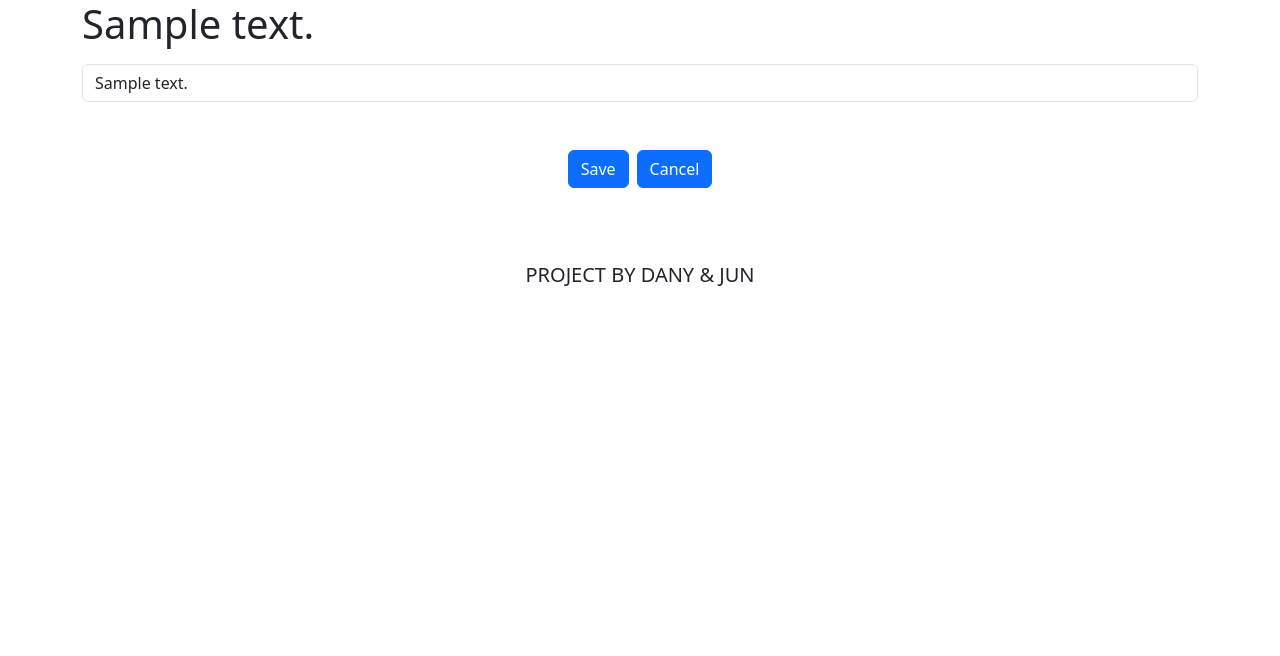
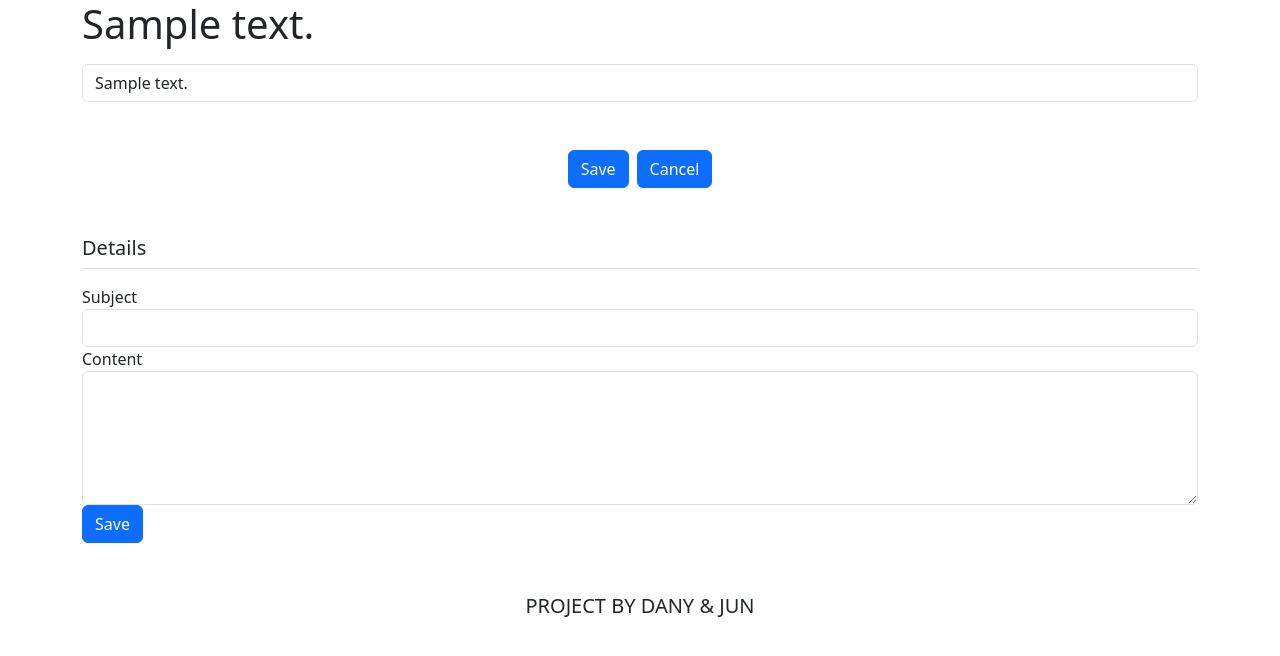
Before and after one commit to DailyRoutiner/WhatTodo, a Flask app: page /detail/edit/1 in a window 1280 px wide. Shown: the top 656 px of the page. Run offline with Flask 3, Linux system fonts and the light colour scheme; tables that the repository leaves empty hold one stand-in row (values such as "Sample post"); some libraries are stand-ins or nearby versions.

Commit message:
Add task in detail page

```diff
--- a/app/templates/edit.html
+++ b/app/templates/edit.html
@@ -1,6 +1,6 @@
 {% extends "layout.html" %} {% block content %}
 <h1>{{todo.content}}</h1>
-<form action="{{ url_for('detail.edit', index=index) }}" method="post">
+<form action="{{ url_for('detail.edit', index=index) }}" method="post" class="post-form my-3">
   <input
     class="form-control mt-3"
     type="text"
@@ -11,6 +11,22 @@
     <button class="btn btn-primary me-2" type="submit">Save</button>
     <a href="{{url_for('main.index')}}" class="btn btn-primary">Cancel</a>
   </div>
+
+</form>
+
+<form class="post-form my-3" action="{{ url_for('detail.edit', index=index, task_form=form) }}">
+  <h5 class="my-3 border-bottom pb-2">Details</h5>
+  <div class="form-group">
+    <label for="subject">Subject</label>
+    <input type="text" class="form-control" name="subject" id="subject">
+  </div>
+  <div class="form-group">
+    <label for="content">Content</label>
+    <textarea class="form-control" name="content" id="content" rows="5"></textarea>
+  </div>
+
+  <button class="btn btn-primary me-2" type="submit">Save</button>
+  </div>
 </form>
 
 {% endblock %}
--- a/app/templates/index.html
+++ b/app/templates/index.html
@@ -46,7 +46,7 @@
         </tbody>
       </table>
     </div>
-    <ul class="list-group">
+    <!-- <ul class="list-group">
       {% for todo in todos %}
       <li class="d-flex justify-content-between list-group-item mt-2">
         <div>
@@ -71,7 +71,7 @@
         </div>
       </li>
       {% endfor %}
-    </ul>
+    </ul> -->
   {% endif %}
 </div>
 {% endblock %}
--- a/app/templates/layout.html
+++ b/app/templates/layout.html
@@ -7,7 +7,8 @@
     <!-- <link href="css/bootstrap.min.css" rel="stylesheet" /> -->
     {% block styles %}
     <!-- Bootstrap CSS -->
-    {{ bootstrap.load_css() }} {% endblock %} {% block script %}{% endblock %}
+    {{ bootstrap.load_css() }}
+    {% endblock %}
     <title>Daily Routiner</title>
   </head>
   <body>
@@ -22,6 +23,7 @@
     <script src="js/bootstrap.min.js"></script> -->
     {% block scripts %}
     <!-- Optional JavaScript -->
-    {{ bootstrap.load_js() }} {% endblock %}
+    {{ bootstrap.load_js() }}
+    {% endblock %}
   </body>
 </html>
--- a/app/views/detail_views.py
+++ b/app/views/detail_views.py
@@ -1,20 +1,37 @@
-
+from datetime import datetime
 from flask import render_template, Blueprint, request, redirect, url_for
-
+from ..views.forms import TaskForm
 from app import db
-from app.data.todo_model import Todo
+from app.data.todo_model import Todo, Task
 
 bp = Blueprint('detail', __name__, url_prefix='/detail')
-
-names = ["Dany", "Jun"]
 
 
 @bp.route('/edit/<int:index>', methods=['GET','POST'])
 def edit(index):
     todo = Todo.query.get_or_404(index)
-    if request.method == 'POST':
+    task_form = TaskForm()
+    if request.method == 'POST' and task_form.validate_on_submit():
+
+        task = Task(subject=task_form.subject.data, content=task_form.content.data, todo_id=todo.id, create_date=datetime.now())
+        db.session.add(task)
+        #db.session.commit()
+
+    elif request.method == 'POST' :
         todo.content = request.form['todo']
         db.session.commit()
         return redirect(url_for("main.index"))
     else:
-        return render_template("edit.html", todo=todo, index=index)
+        return render_template("edit.html", todo=todo, index=index, form=task_form)
+
+
+
+# @bp.route('/create', methods=('GET', 'POST'))
+# def create_task():
+#     task_form = TaskForm()
+#     if request.method == 'POST' and task_form.validate_on_submit():
+
+#         return redirect(url_for('edit.html'))
+
+
+#     return render_template('edit.html', todo=todo,  form=task_form)
--- /dev/null
+++ b/app/views/forms.py
@@ -0,0 +1,7 @@
+from flask_wtf import FlaskForm
+from wtforms import StringField, TextAreaField
+from wtforms.validators import DataRequired
+
+class TaskForm(FlaskForm):
+    subject = StringField('Mission', validators=[DataRequired()])
+    content = TextAreaField('Content', validators=[DataRequired()])
--- a/config.py
+++ b/config.py
@@ -5,3 +5,5 @@ BASE_DIR = os.path.dirname(__file__)
 # 1. Use SQLite and create pybo database
 SQLALCHEMY_DATABASE_URI = 'sqlite:///{}'.format(os.path.join(BASE_DIR, 'what_todo.db'))
 SQLALCHEMY_TRACK_MODIFICATIONS = False  # alchemy event handler option
+
+SECRET_KEY = "development"
--- a/requirements.txt
+++ b/requirements.txt
@@ -7,6 +7,7 @@ dominate==2.8.0
 Flask==2.3.2
 Flask-Migrate==4.0.4
 Flask-SQLAlchemy==3.0.5
+Flask-WTF==1.2.1
 greenlet==2.0.2
 itsdangerous==2.1.2
 Jinja2==3.1.2
```
Also changed, not shown: app/data/todo_model.py (+9 -0 lines).
